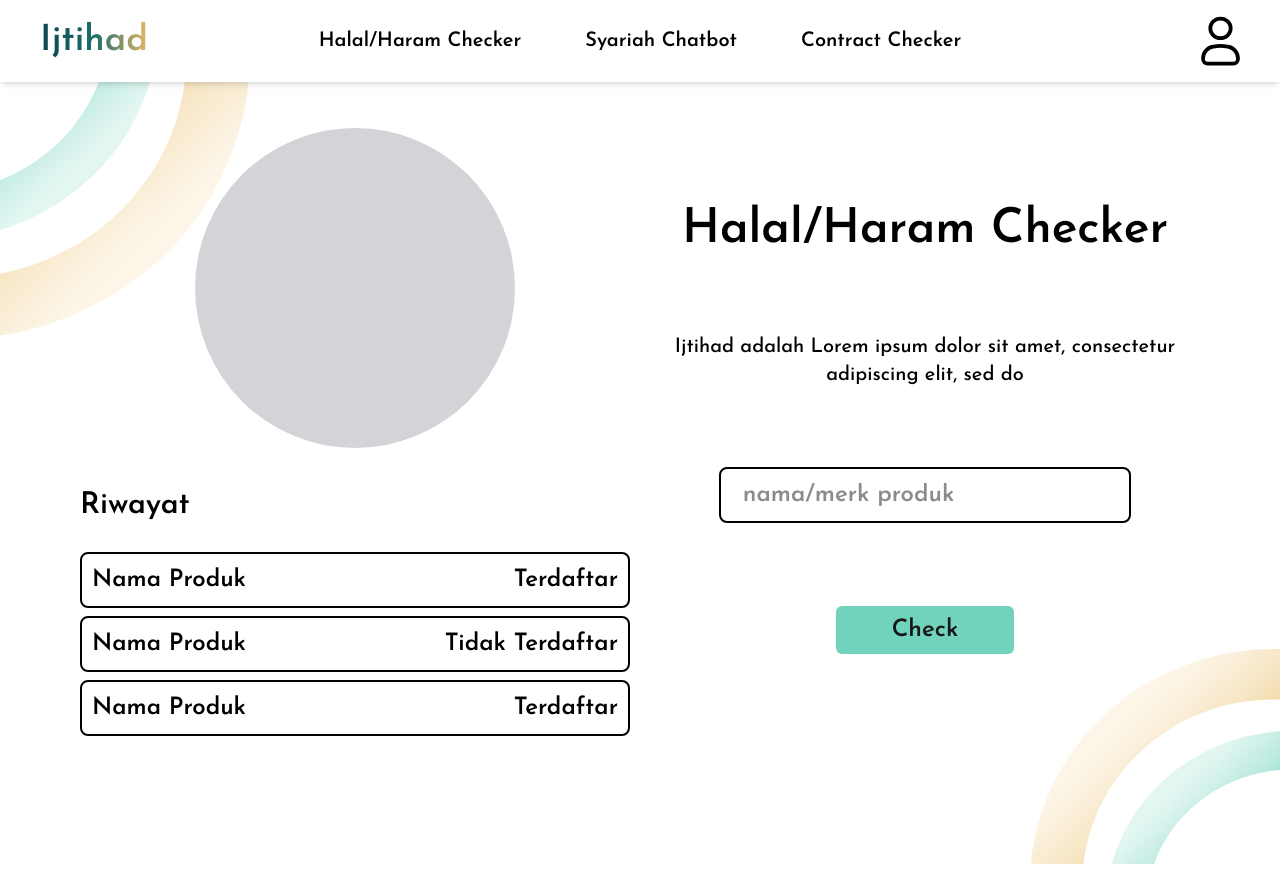
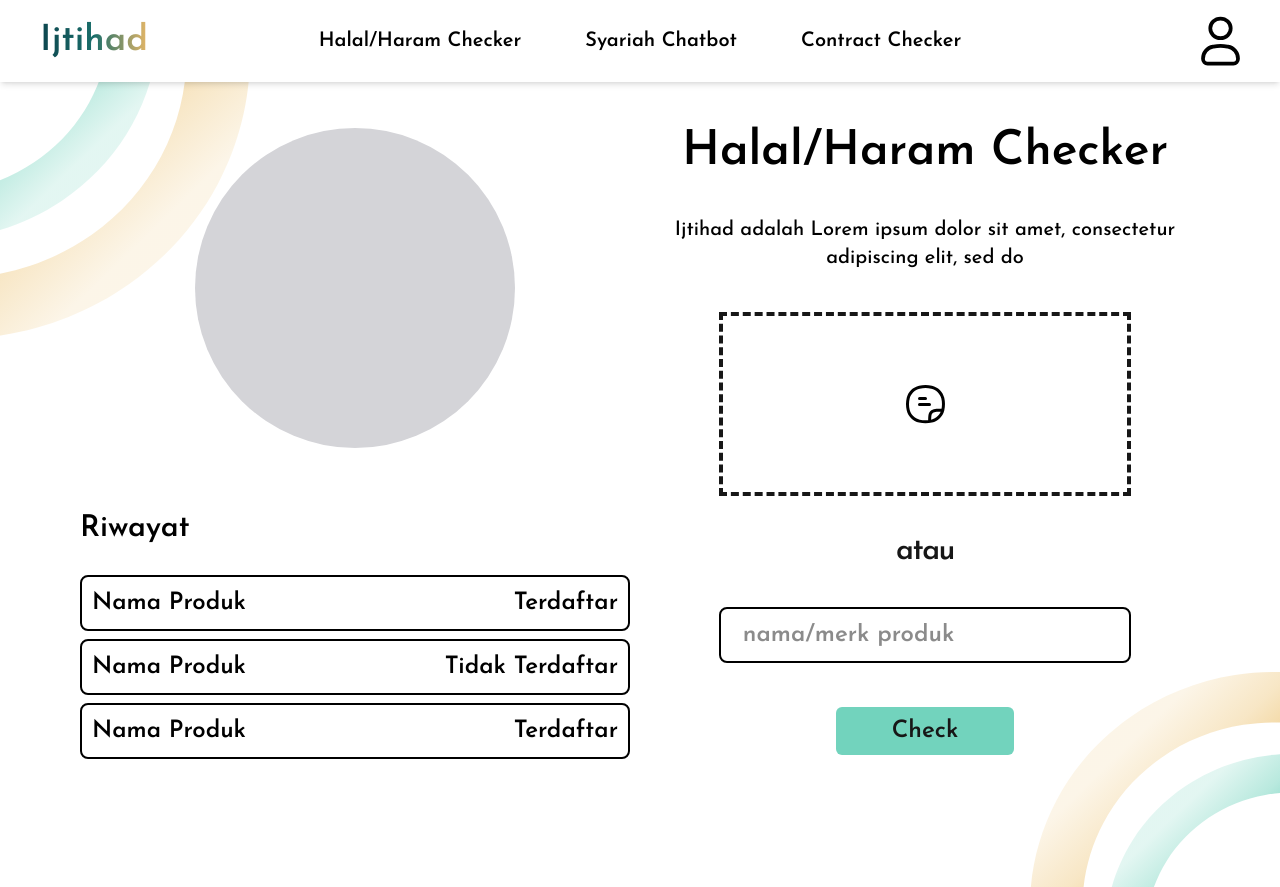
Before and after one commit to anotherbondan/ijtihad-frontend, a Next.js app: page /halal-checker in a window 1280 px wide. Before the commit the page ends 864 px from the top, so only its background shows below. Built offline with nearby package versions, Linux system fonts and the light colour scheme.

Commit message:
feat: add file slot at halal checker

```diff
--- a/src/modules/HalalCheckerModule/index.tsx
+++ b/src/modules/HalalCheckerModule/index.tsx
@@ -44,7 +44,7 @@ export default function HalalCheckerModule() {
                 {[1, 2, 3].map((_, i) => (
                   <div
                     key={i}
-                    className="self-stretch h-14 px-3 rounded-lg outline outline-2 outline-offset-[-2px] outline-black inline-flex justify-between items-center"
+                    className="self-stretch h-14 px-3 rounded-lg outline-2 outline-offset-[-2px] outline-black inline-flex justify-between items-center"
                   >
                     <div className="text-center justify-start text-black text-2xl max-lg:text-lg font-semibold">
                       Nama Produk
@@ -58,7 +58,7 @@ export default function HalalCheckerModule() {
             </div>
           </div>
 
-          <div className="w-1/2 max-lg:w-full flex flex-col justify-evenly max-lg:gap-10 items-center">
+          <div className="w-1/2 max-lg:w-full flex flex-col gap-10 items-center">
             <h1 className="self-stretch text-center justify-start text-black text-5xl font-semibold max-lg:hidden">
               Halal/Haram Checker
             </h1>
@@ -66,7 +66,13 @@ export default function HalalCheckerModule() {
               Ijtihad adalah Lorem ipsum dolor sit amet, consectetur adipiscing elit, sed do
             </p>
 
-            <div className="w-3/4 max-lg:w-full h-14 pl-3 pr-2.5 py-2.5 rounded-lg outline outline-2 outline-offset-[-2px] outline-black inline-flex justify-start items-center gap-2.5">
+            <div className="w-3/4 h-46 border-4 border-dashed flex items-center justify-center">
+              <img src="/file.svg" alt="file" />
+            </div>
+
+            <h4 className="text-h4">atau</h4>
+
+            <div className="w-3/4 max-lg:w-full h-14 pl-3 pr-2.5 py-2.5 rounded-lg outline-2 outline-offset-[-2px] outline-black inline-flex justify-start items-center gap-2.5">
               <input
                 type="text"
                 placeholder="nama/merk produk"
--- a/src/modules/SyariahChatbotModule/index.tsx
+++ b/src/modules/SyariahChatbotModule/index.tsx
@@ -26,7 +26,7 @@ export default function ChatbotModule() {
   setInput("");
 
   try {
-    const response = await fetch("http://localhost:8000/chatbot", {
+    const response = await fetch(`${process.env.NEXT_PUBLIC_API_URL}/chatbot`, {
       method: "POST",
       headers: {
         "Content-Type": "application/json",
@@ -46,7 +46,6 @@ export default function ChatbotModule() {
     addMessage("Terjadi kesalahan saat memproses pesan Anda.", "bot");
   }
 };
-
 
   useEffect(() => {
     addMessage(
```
